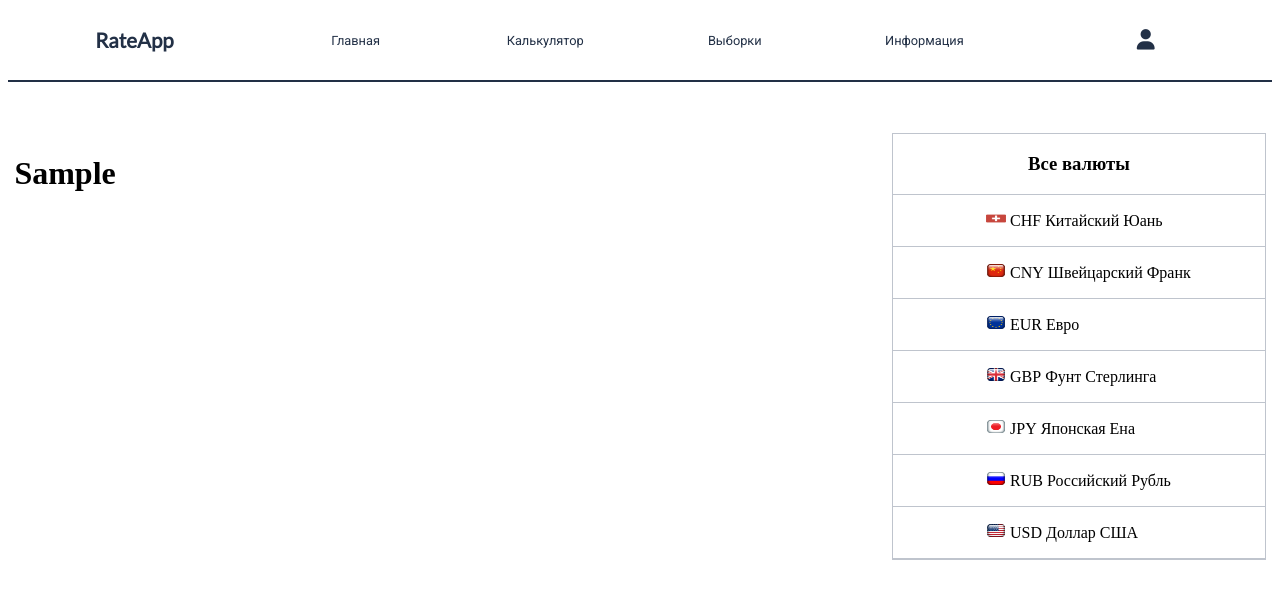
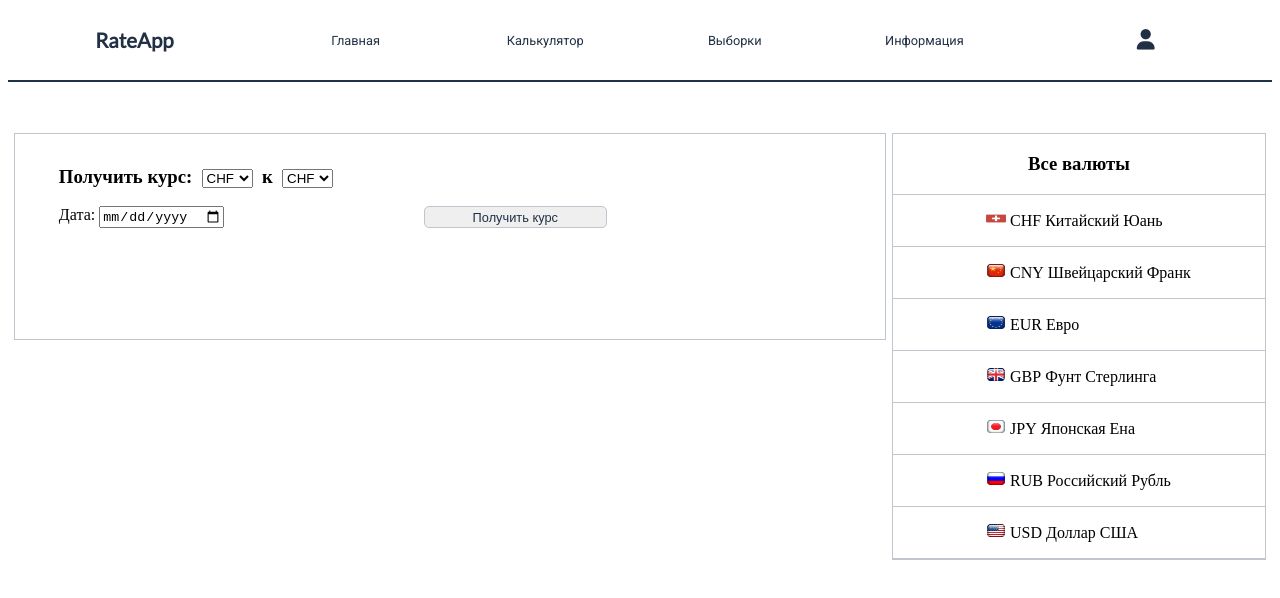
Before and after one commit to haliivi/react_exchange_rates, a React (Create React App) app: page /sample in a window 1280 px wide. Shown: the top 598 px of the page. Built offline with nearby package versions, Linux system fonts and the light colour scheme.

Commit message:
1) Fill Sample page. 2) Edit Button component.

```diff
--- a/src/components/Button/Button.jsx
+++ b/src/components/Button/Button.jsx
@@ -4,7 +4,7 @@ export const Button = props => {
     return (
         <button
             className="btn"
-            onClick={() => props.onClick(props.arg || '') || undefined}
+            onClick={() => props.onClick ? props.onClick(props.arg || '') || undefined : undefined}
         >
             {props.text}
         </button>
--- a/src/pages/Sample/Sample.jsx
+++ b/src/pages/Sample/Sample.jsx
@@ -1,7 +1,37 @@
-import './Sample.scss'
+import './Sample.scss';
+import { useContext } from 'react';
+import { RateContext } from '../../context/RateContext';
+import { Button } from '../../components/Button/Button'
 
 export const Sample = () => {
+    const {state} = useContext(RateContext)
     return (
-        <h1>Sample</h1>
+        <div className="sample">
+            <div className="sample-container">
+                <div className="">
+                    <h3>
+                        Получить курс: &nbsp;
+                        <select>
+                            {Object.keys(state.currency).map((item, i) => (
+                                <option key={item}>{item}</option>
+                            ))}
+                        </select>
+                            &nbsp;&nbsp;к&nbsp;&nbsp;
+                        <select>
+                            {Object.keys(state.currency).map((item, i) => (
+                                <option key={item}>{item}</option>
+                            ))}
+                        </select>
+                    </h3>
+                </div>
+                <div className="sample-head">
+                    <span>Дата: <input type="date" /></span>
+                    <Button text='Получить курс' />
+                </div>
+                <div className="sample-result">
+                    <ul></ul>
+                </div>
+            </div>
+        </div>
     )
 }
--- a/src/pages/Sample/Sample.scss
+++ b/src/pages/Sample/Sample.scss
@@ -0,0 +1,42 @@
+.sample {
+    min-height: 16vw;
+    border: 1px solid #bfc4cd;
+}
+
+.sample-container {
+    width: 90%;
+    margin: 0 auto;
+    padding: 1vw 0 1vw 0;
+}
+
+.sample-head {
+    width: 70%;
+    display: grid;
+    grid-template-columns: 2fr 1fr;
+}
+
+.sample-result {
+    margin-top: 2vw;
+    margin-bottom: 2vw;
+    ul{
+        list-style: none;
+        margin: 0;
+        padding: 0;
+        li{
+            padding-left: 25%;
+            border: 1px solid #8fc4cd;
+            display: block;
+            margin-bottom: 1vw;
+            padding: .5vw;
+            display: grid;
+            grid-template-columns: 2fr 2fr 2fr .3r;
+            img {
+                width: 20px;
+                height: 15px;
+            }
+            button {
+                padding: .1vw;
+            }
+        }
+    }
+}
```
